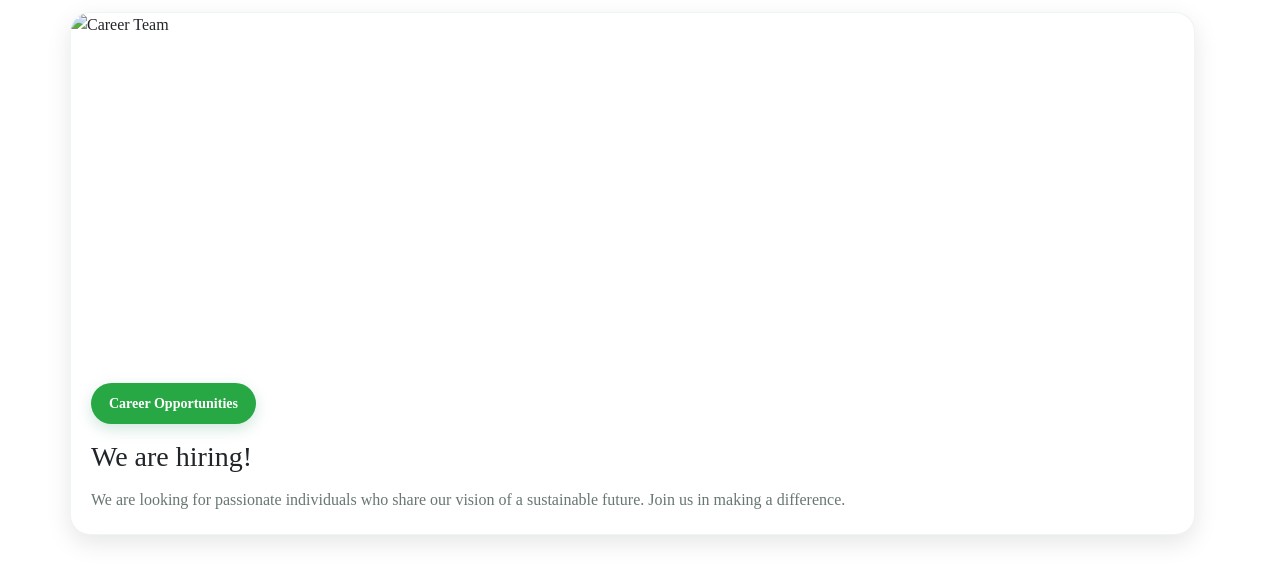
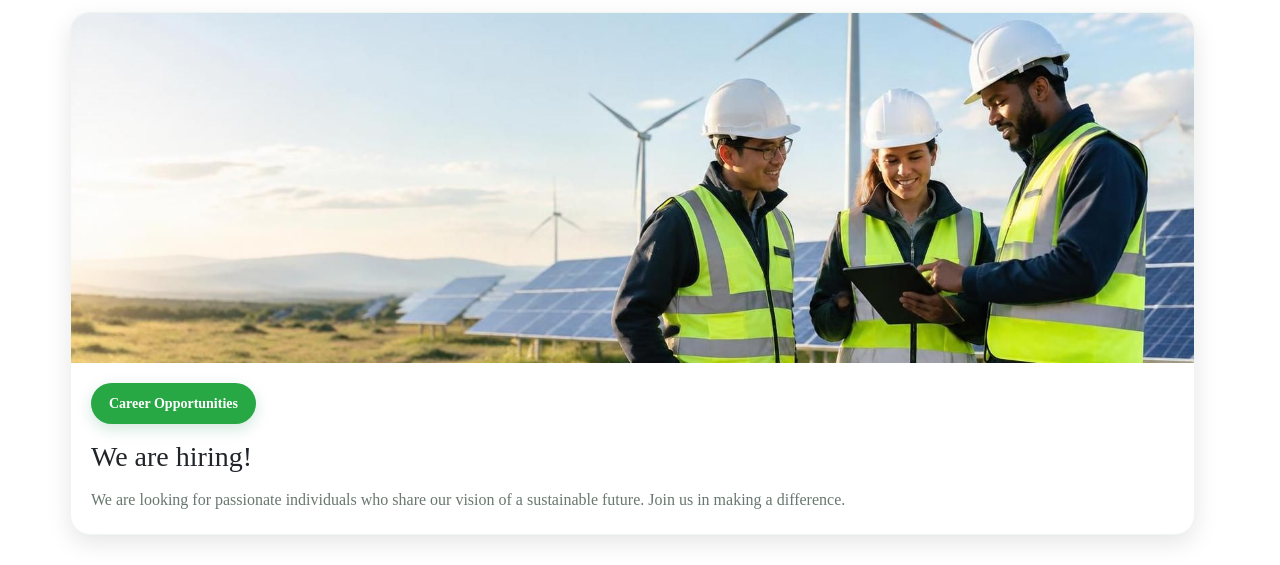
Before and after one commit to Aelkoulali/New-Energy, a plain HTML site: page career.html in a window 1280 px wide. Shown: the part 235-800 px from the top of the page. Drawn offline with nearby package versions, Linux system fonts and the light colour scheme.

Commit message:
fix: update image file name for career section

```diff
--- a/career.html
+++ b/career.html
@@ -51,7 +51,7 @@
         </div>
         <div class="row">
           <div class="card activity-card" style="width: 100%;">
-            <img src="Public/Career/workers.jpg" alt="Career Team" class="card-img-top full-width">
+            <img src="Public/Career/Workers.jpeg" alt="Career Team" class="card-img-top full-width">
             <div class="card-body">
               <a href="#" class="btn btn-success btn-sm">Career Opportunities</a>
               <h3 class="card-title mt-3">We are hiring!</h3>
```
